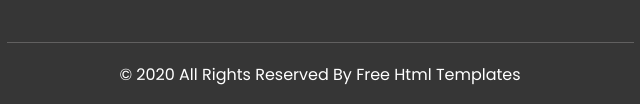
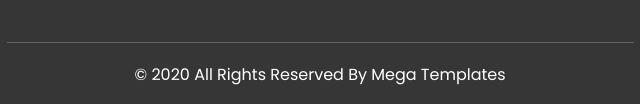
Before and after one commit to MegaLTD/80.mk, a plain HTML site: page blog.html in a window 1280 px wide. Shown: the part 983-1087 px from the top of the page, 320-960 px from the left. Drawn offline with nearby package versions, Linux system fonts and the light colour scheme; files that its build step writes are made by us from their sources.

Commit message:
Update blog.html

```diff
--- a/blog.html
+++ b/blog.html
@@ -4,6 +4,7 @@
 <head>
   <!-- Basic -->
   <meta charset="utf-8" />
+  <meta name="robots" content="noindex">
   <meta http-equiv="X-UA-Compatible" content="IE=edge" />
   <!-- Mobile Metas -->
   <meta name="viewport" content="width=device-width, initial-scale=1, shrink-to-fit=no" />
@@ -19,7 +20,7 @@
 
   <!-- bootstrap core css -->
   <link rel="stylesheet" type="text/css" href="css/bootstrap.css" />
-
+<link rel="shortcut icon" href="images/ice-cream.png">
   <!-- fonts style -->
   <link href="https://fonts.googleapis.com/css?family=Poppins:400,700|Raleway:400,500,700&display=swap" rel="stylesheet">
   <!-- Custom styles for this template -->
@@ -241,8 +242,7 @@
   <section class="container-fluid footer_section">
     <div class="container">
       <p>
-        &copy; 2020 All Rights Reserved By
-        <a href="https://html.design/">Free Html Templates</a>
+        &copy; 2020 All Rights Reserved By Mega Templates
       </p>
     </div>
   </section>
```
